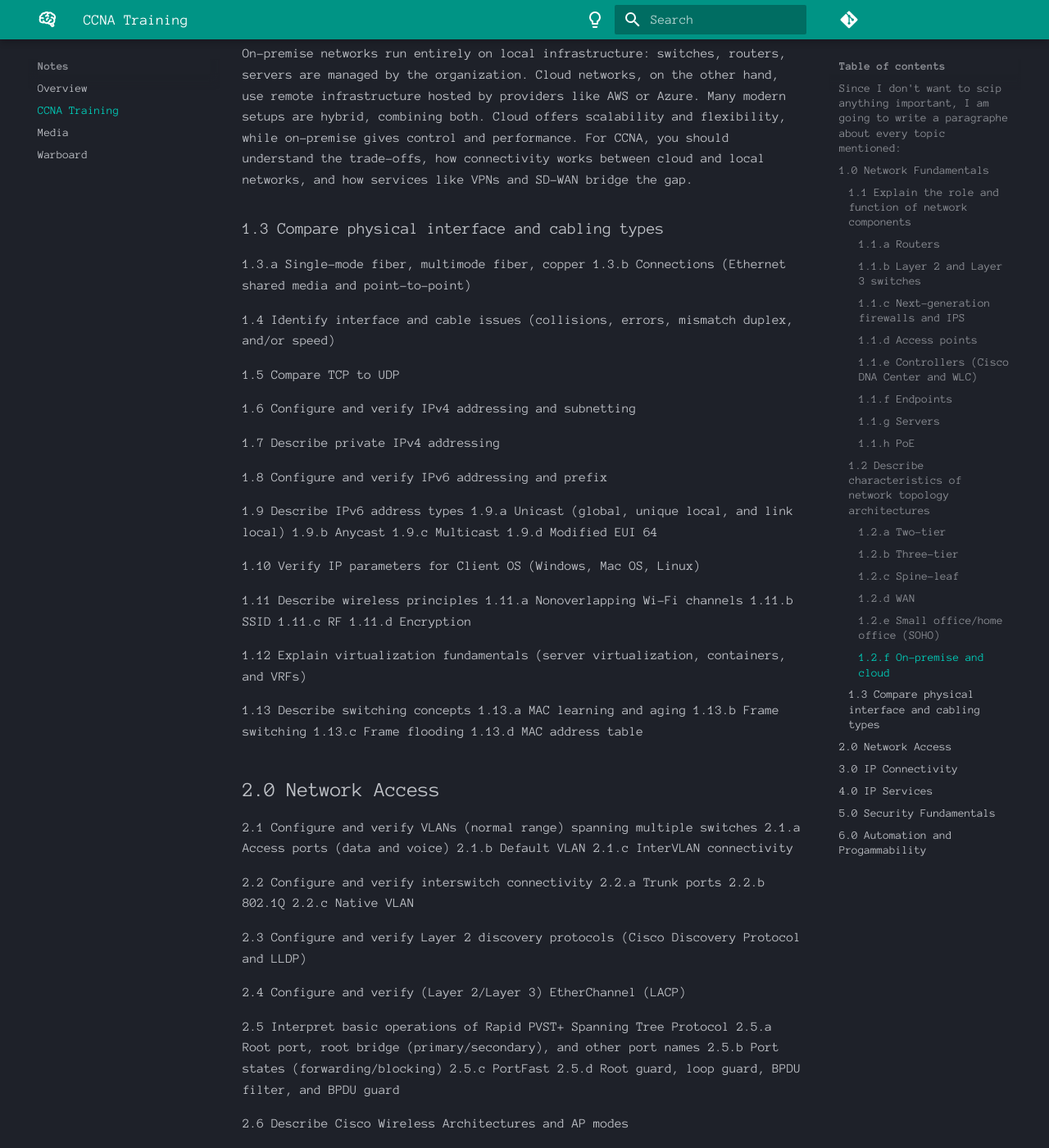
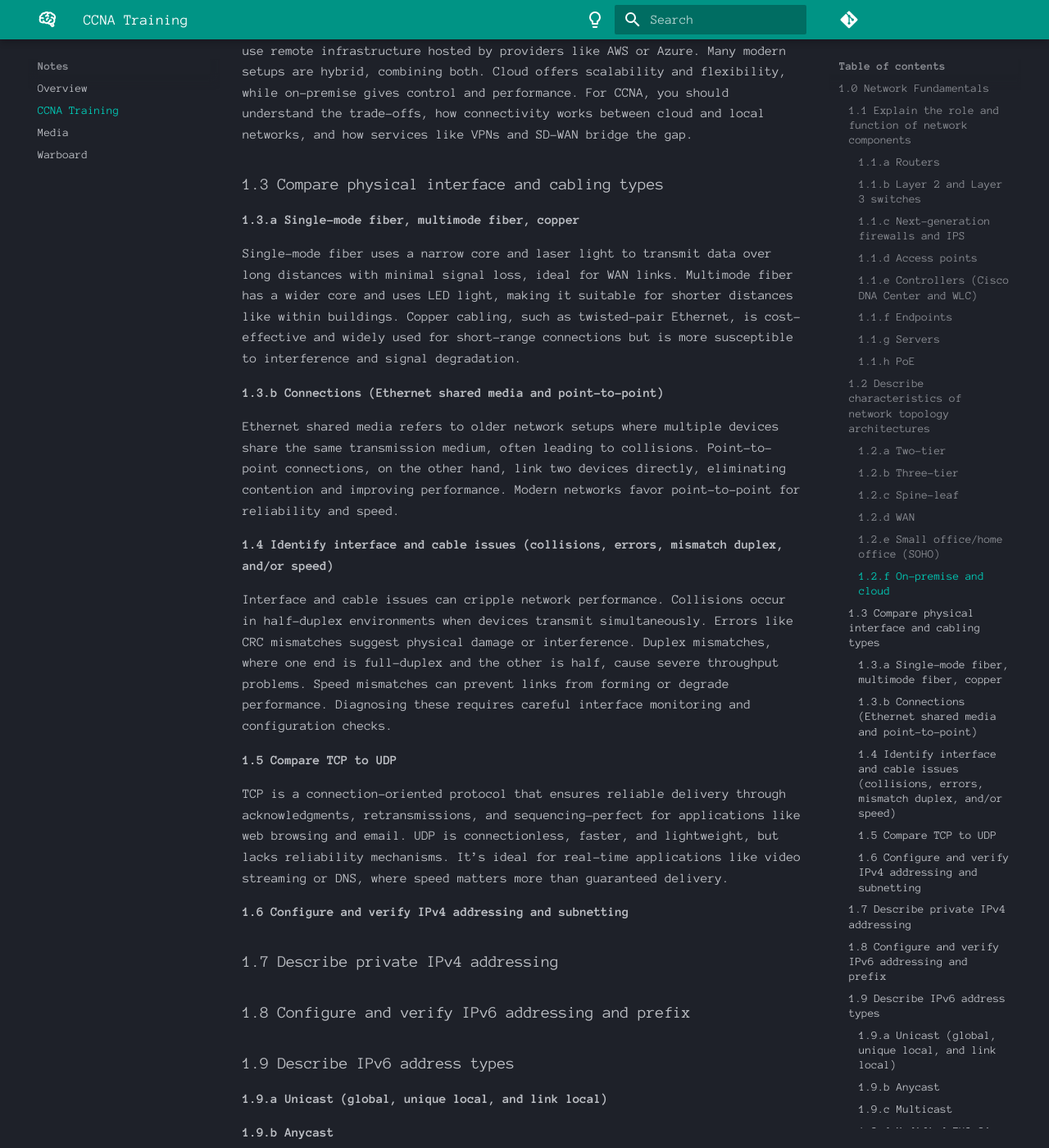
Before and after one commit to Fudomaru/wiki, an MkDocs documentation site: the page built from docs/notes/ccna.md, in a window 1280 px wide and 1400 px high, scrolled down 4721 px. Shown: the whole window at 82% size. Built offline with MkDocs 1.6.1 and Material for MkDocs 9.7.7, drawn with Linux system fonts in a browser that asks for light colours; comment, search, counter and statistics services are not loaded; some of the changed text lies outside the part shown.

Commit message:
Working on CCNA Training

```diff
--- a/docs/notes/ccna.md
+++ b/docs/notes/ccna.md
@@ -10,7 +10,9 @@ I want the cert for the knowledge, the recognizion of my knowledge comes last.
 The best way to show you knowledge, is by knowing.
 
 ---
-Since I don't want to scip anything important, I am going to write a paragraphe about every topic mentioned:
+
+    Since I don't want to scip anything important, I am going to write a paragraphe about every topic mentioned:
+
 ---
 
 ## 1.0 Network Fundamentals
@@ -238,40 +240,73 @@ and how services like VPNs and SD-WAN bridge the gap.
 
 
 ### 1.3 Compare physical interface and cabling types
-1.3.a Single-mode fiber, multimode fiber, copper
-1.3.b Connections (Ethernet shared media and point-to-point)
 
-1.4 Identify interface and cable issues (collisions, errors, mismatch duplex, and/or speed)
+#### 1.3.a Single-mode fiber, multimode fiber, copper
 
-1.5 Compare TCP to UDP
+Single-mode fiber uses a narrow core
+and laser light to transmit data over long distances
+with minimal signal loss, ideal for WAN links.
+Multimode fiber has a wider core and uses LED light,
+making it suitable for shorter distances like within buildings.
+Copper cabling, such as twisted-pair Ethernet,
+is cost-effective and widely used for short-range connections
+but is more susceptible to interference and signal degradation.
 
-1.6 Configure and verify IPv4 addressing and subnetting
+#### 1.3.b Connections (Ethernet shared media and point-to-point)
 
-1.7 Describe private IPv4 addressing
+Ethernet shared media refers to older network setups
+where multiple devices share the same transmission medium,
+often leading to collisions.
+Point-to-point connections, on the other hand, link two devices directly,
+eliminating contention and improving performance.
+Modern networks favor point-to-point for reliability and speed.
 
-1.8 Configure and verify IPv6 addressing and prefix
+#### 1.4 Identify interface and cable issues (collisions, errors, mismatch duplex, and/or speed)
 
-1.9 Describe IPv6 address types
-1.9.a Unicast (global, unique local, and link local)
-1.9.b Anycast
-1.9.c Multicast
-1.9.d Modified EUI 64
+Interface and cable issues can cripple network performance.
+Collisions occur in half-duplex environments when devices transmit simultaneously.
+Errors like CRC mismatches suggest physical damage or interference.
+Duplex mismatches, where one end is full-duplex and the other is half,
+cause severe throughput problems.
+Speed mismatches can prevent links from forming or degrade performance.
+Diagnosing these requires careful interface monitoring and configuration checks.
 
-1.10 Verify IP parameters for Client OS (Windows, Mac OS, Linux)
+#### 1.5 Compare TCP to UDP
 
-1.11 Describe wireless principles
-1.11.a Nonoverlapping Wi-Fi channels
-1.11.b SSID
-1.11.c RF
-1.11.d Encryption
+TCP is a connection-oriented protocol that ensures reliable delivery
+through acknowledgments, retransmissions, and sequencing—perfect for applications
+like web browsing and email. UDP is connectionless, faster, and lightweight,
+but lacks reliability mechanisms. It’s ideal for real-time applications
+like video streaming or DNS, where speed matters more than guaranteed delivery.
 
-1.12 Explain virtualization fundamentals (server virtualization, containers, and VRFs)
+#### 1.6 Configure and verify IPv4 addressing and subnetting
 
-1.13 Describe switching concepts
-1.13.a MAC learning and aging
-1.13.b Frame switching
-1.13.c Frame flooding
-1.13.d MAC address table
+
+### 1.7 Describe private IPv4 addressing
+
+### 1.8 Configure and verify IPv6 addressing and prefix
+
+### 1.9 Describe IPv6 address types
+#### 1.9.a Unicast (global, unique local, and link local)
+#### 1.9.b Anycast
+#### 1.9.c Multicast
+#### 1.9.d Modified EUI 64
+
+### 1.10 Verify IP parameters for Client OS (Windows, Mac OS, Linux)
+
+### 1.11 Describe wireless principles
+#### 1.11.a Nonoverlapping Wi-Fi channels
+#### 1.11.b SSID
+#### 1.11.c RF
+#### 1.11.d Encryption
+
+### 1.12 Explain virtualization fundamentals (server virtualization, containers, and VRFs)
+
+### 1.13 Describe switching concepts
+##### 1.13.a MAC learning and aging
+##### 1.13.b Frame switching
+##### 1.13.c Frame flooding
+##### 1.13.d MAC address table
 
 ## 2.0 Network Access
 
```
